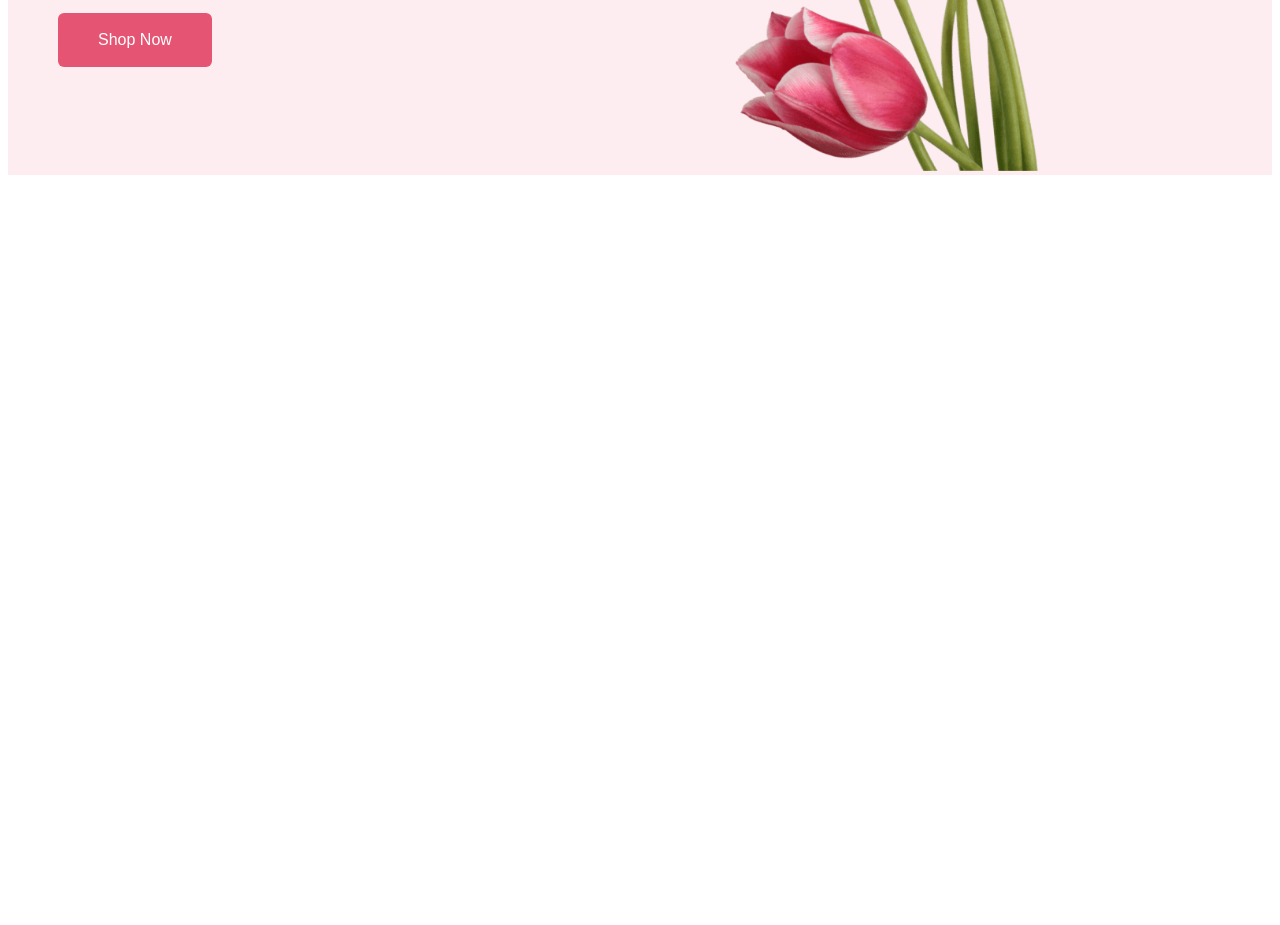
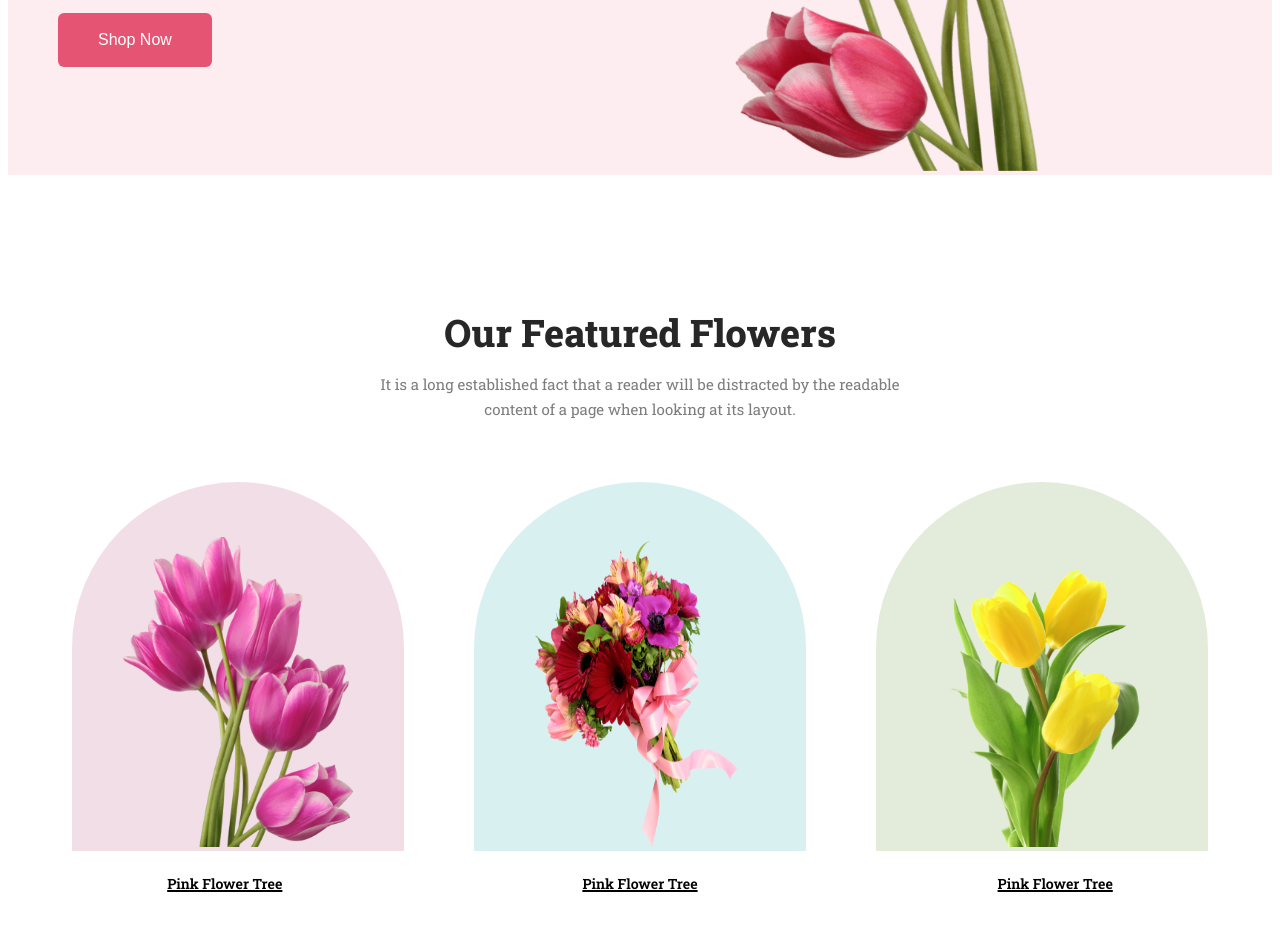
Before and after one commit to mehedihasanepu/flower-shop, a plain HTML site: page index.html in a window 1280 px wide. Shown: the part 527-1452 px from the top of the page. Before the commit the page ends 800 px from the top, so only its background shows below. Drawn offline with Linux system fonts and the light colour scheme.

Commit message:
Our Featured Flowers section complete

```diff
--- a/index.html
+++ b/index.html
@@ -19,7 +19,9 @@
         <div class="banner">
             <div class="banner-text">
                 <h1 class="banner-title">Let's make <br> beautiful flowers a <br> part of your life.</h1>
-                <p class="banner-description">It is a long established fact that a reader will be distracted by the readable <br> content of a page when looking at its layout. The point of using Lorem Ipsum is <br> that it has a more-or-less normal distribution of letters.</p>
+                <p class="banner-description">It is a long established fact that a reader will be distracted by the
+                    readable <br> content of a page when looking at its layout. The point of using Lorem Ipsum is <br>
+                    that it has a more-or-less normal distribution of letters.</p>
                 <button class="btn">Shop Now</button>
             </div>
             <div>
@@ -29,7 +31,33 @@
         </div>
     </header>
     <main>
-
+        <!-- Our Featured Flowers section start -->
+        <section class="featured">
+            <div class="features-header">
+                <h2 class="section-title">Our Featured Flowers</h2>
+                <p class="section-description">It is a long established fact that a reader will be distracted by the
+                    readable <br> content of a page when looking at its layout.</p>
+            </div>
+            <div class="features-body">
+                <div class="features-images-section">
+                    <div class="flower-1">
+                        <img src="images/features-img-1.png" alt="" class="flower-img">
+                    </div>
+                    <div class="flower-2">
+                        <img src="images/features-img-2.png" alt="" class="flower-img">
+                    </div>
+                    <div class="flower-3">
+                        <img src="images/features-img-3 .png" alt="" class="flower-img">
+                    </div>
+                </div>
+                <div class="features-footer">
+                    <h5>Pink Flower Tree</h5>
+                    <h5>Pink Flower Tree</h5>
+                    <h5>Pink Flower Tree</h5>
+                </div>
+            </div>
+        </section>
+                <!-- Our Featured Flowers section end -->
     </main>
     <footer>
 
--- a/styles/style.css
+++ b/styles/style.css
@@ -17,6 +17,21 @@ header {
     color: #fff;
     border: 0;
     font-size: 16px;
+}
+
+.section-title {
+    color: #272727;
+    text-align: center;
+    font-size: 38px;
+    font-weight: 800;
+}
+
+.section-description {
+    color: rgba(39, 39, 39, 0.60);
+    text-align: center;
+    font-size: 15px;
+    font-weight: 400;
+    line-height: 25px;
 }
 
 /* banner section style */
@@ -54,3 +69,50 @@ header {
     width: 500px;
     height: 600px;
 }
+
+/* Featured Flowers style */
+.features-header {
+    margin-top: 150px;
+    line-height: 15px;
+}
+
+.features-images-section {
+    display: flex;
+    justify-content: center;
+    gap: 70px;
+    margin-top: 60px;
+}
+
+.flower-1 {
+    border-radius: 300px 300px 0px 0px;
+    background-color: rgba(167, 33, 98, 0.15);
+}
+
+.flower-2 {
+    border-radius: 300px 300px 0px 0px;
+    background: rgba(5, 151, 160, 0.15);
+}
+
+.flower-3 {
+    border-radius: 300px 300px 0px 0px;
+    background: rgba(71, 125, 17, 0.15);
+}
+
+.flower-img {
+    width: 230px;
+    height: 310px;
+    padding: 55px 51px 0px 51px;
+}
+
+.features-footer {
+    display: flex;
+    justify-content: center;
+    gap: 300px;
+    font-size: 17px;
+    text-decoration-line: underline;
+    text-decoration-thickness: 2px;
+}
+
+.features-footer h5 {
+    font-weight: 600;
+}
```
Also changed, not shown: images/features-img-1.png (renamed from images/pngwing 6.png), images/features-img-2.png (renamed from images/pngwing 5.png), images/features-img-3 .png (renamed from images/pngwing 7.png).
